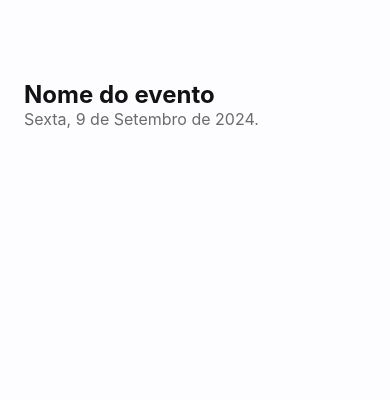
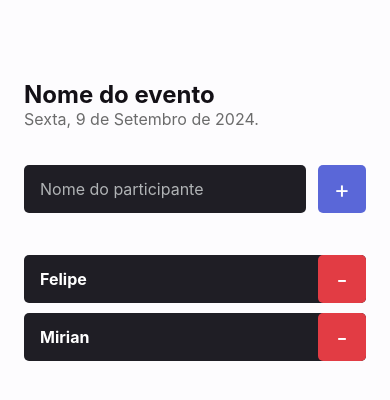
Before and after one commit to felipegazolla/imhere, a React Native app: screen / in a window 390 px wide. Shown: the top 400 px of the page. Built offline with nearby package versions, Linux system fonts and the light colour scheme.

Commit message:
participant component

```diff
--- /dev/null
+++ b/src/components/Participant/index.tsx
@@ -0,0 +1,33 @@
+import { View, Text, TouchableOpacity } from "react-native"
+
+import { styles } from "./styles"
+
+type Props = {
+  name: string
+  onRemove: () => void
+}
+
+export function Participant({ name, onRemove }: Props) {
+  return (
+    <View
+      style={styles.container}
+    >
+      <Text
+        style={styles.name}
+      >
+        {name}
+      </Text>
+
+      <TouchableOpacity
+          style={styles.button}
+          onPress={onRemove}
+        >
+          <Text
+          style={styles.buttonText}
+          >
+            -
+          </Text>
+        </TouchableOpacity>
+    </View>
+  )
+}
--- /dev/null
+++ b/src/components/Participant/styles.ts
@@ -0,0 +1,32 @@
+import { StyleSheet } from "react-native"
+
+export const styles = StyleSheet.create({
+  container: {
+    width: '100%',
+    backgroundColor: '#1F1E25',
+    borderRadius: 5,
+    flexDirection: 'row',
+    alignItems: 'center',
+    marginBottom: 10,
+  },
+  name: {
+    flex: 1,
+    fontSize: 16,
+    color: '#FFFFFF',
+    marginLeft: 16,
+    fontWeight: 'bold',
+
+  },
+  buttonText: {
+    color: '#FFF',
+    fontSize: 24,
+  },
+  button: {
+    width: 48,
+    height: 48,
+    borderRadius: 5,
+    backgroundColor: '#E23C44',
+    alignItems: 'center',
+    justifyContent: 'center'
+  },
+})
--- a/src/screens/Home/index.tsx
+++ b/src/screens/Home/index.tsx
@@ -1,8 +1,19 @@
-import { Text, View, } from "react-native"
+import { Text, View, TextInput, TouchableOpacity } from "react-native"
+
+import { Participant } from "../../components/Participant"
 
 import { styles } from "./styles"
 
 export function Home() {
+
+  function handleParticipantAdd() {
+    console.log("Voce clicou no botao de adicionar")
+  }
+
+  function handleParticipantRemove() {
+    console.log("Voce clicou no botao de remover")
+  }
+
   return (
     <View style={styles.container}>
       <Text style={styles.eventName}>
@@ -13,6 +24,29 @@ export function Home() {
         Sexta, 9 de Setembro de 2024.
       </Text>
 
+      <View
+        style={styles.form}
+      >
+        <TextInput
+          style={styles.input}
+          placeholder="Nome do participante"
+          placeholderTextColor="#B0B3B5"
+        />
+
+        <TouchableOpacity
+          style={styles.button}
+          onPress={handleParticipantAdd}
+        >
+          <Text
+          style={styles.buttonText}
+          >
+            +
+          </Text>
+        </TouchableOpacity>
+      </View>
+
+      <Participant name="Felipe" onRemove={handleParticipantRemove}/>
+      <Participant name="Mirian" onRemove={handleParticipantRemove}/>
     </View>
   )
 }
--- a/src/screens/Home/styles.ts
+++ b/src/screens/Home/styles.ts
@@ -15,5 +15,33 @@ export const styles = StyleSheet.create({
   eventDate: {
     color: '#6B6B6B',
     fontSize: 16,
+  },
+  input: {
+    flex: 1,
+    height: 48,
+    backgroundColor: '#1F1E25',
+    borderRadius: 5,
+    color: '#FDFCFE',
+    padding: 16,
+    fontSize: 16,
+    marginRight: 12,
+  },
+  buttonText: {
+    color: '#FFF',
+    fontSize: 24,
+  },
+  button: {
+    width: 48,
+    height: 48,
+    borderRadius: 5,
+    backgroundColor: '#5A67D8',
+    alignItems: 'center',
+    justifyContent: 'center'
+  },
+  form: {
+    width: '100%',
+    flexDirection: 'row',
+    marginTop: 36,
+    marginBottom: 42,
   }
 })
```
